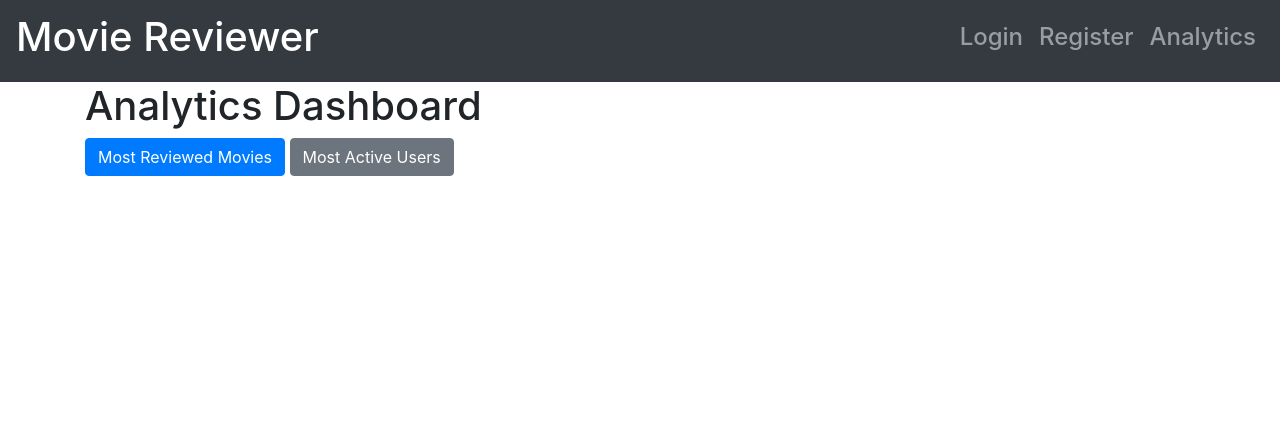
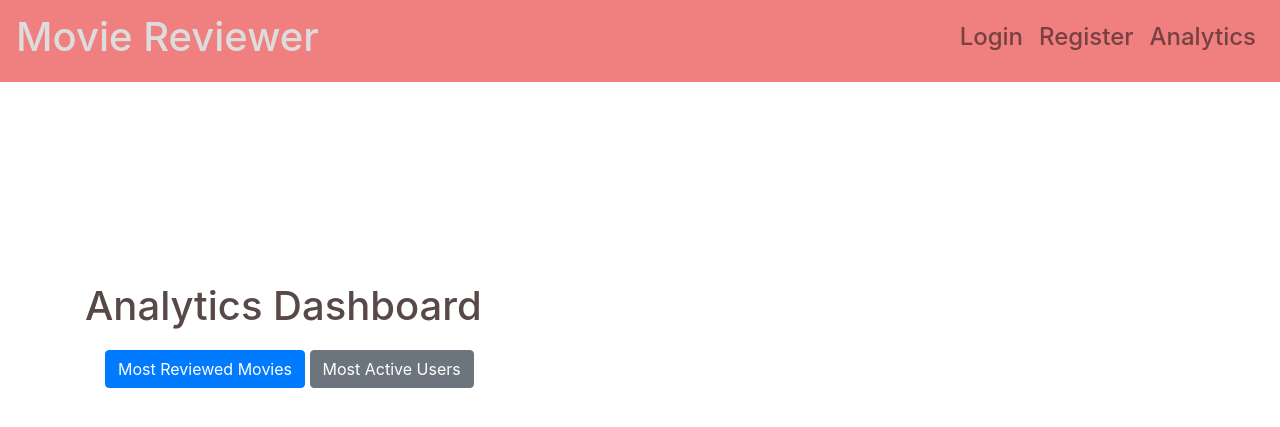
Before and after one commit to Jue12138/MovieReview, a Flask app: page /analytics-dashboard in a window 1280 px wide. Shown: the top 427 px of the page. Run offline with Flask 2, Linux system fonts and the light colour scheme; some libraries are stand-ins or nearby versions.

Commit message:
fix css style

```diff
--- a/flask_app/static/custom.css
+++ b/flask_app/static/custom.css
@@ -1,6 +1,22 @@
 movie {
   max-width: 80;
   padding: 1;
+}
+
+.navbar {
+  background-color: lightcoral !important;
+}
+
+.navbar-light .navbar-brand h1 {
+  color: gainsboro;
+}
+
+.space {
+  padding-top: 200px;
+}
+
+.word {
+  color: #584848;
 }
 
 .card-body > img {
@@ -22,3 +38,7 @@ movie {
 .comment-pic {
   max-width: 64px;
 }
+
+.button-container {
+  margin: 20px;
+}
--- a/flask_app/templates/analytics_dashboard.html
+++ b/flask_app/templates/analytics_dashboard.html
@@ -1,8 +1,8 @@
 {% extends "header.html" %} {% block content %}
 
-<h1>Analytics Dashboard</h1>
+<h1 class="space word">Analytics Dashboard</h1>
 
-<div class="button-container" style="margin-bottom: 20px">
+<div class="button-container">
   <a href="{{ url_for('movies.most_reviewed_movies') }}" class="btn btn-primary"
     >Most Reviewed Movies</a
   >
--- a/flask_app/templates/analytics_most_active.html
+++ b/flask_app/templates/analytics_most_active.html
@@ -1,6 +1,6 @@
 {% extends "header.html" %} {% block content %}
 
-<h1>Most Active Users</h1>
+<h1 class="space word">Most Active Users</h1>
 <table border="1">
   <thead>
     <tr>
--- a/flask_app/templates/analytics_most_reviewed.html
+++ b/flask_app/templates/analytics_most_reviewed.html
@@ -1,7 +1,6 @@
-{% extends "header.html" %}
-{% block content %}
+{% extends "header.html" %} {% block content %}
 
-<h1>Most Reviewed Movies</h1>
+<h1 class="space word">Most Reviewed Movies</h1>
 <table border="1">
   <thead>
     <tr>
--- a/flask_app/templates/base.html
+++ b/flask_app/templates/base.html
@@ -1,10 +1,17 @@
 <html lang="en">
   <head>
-    <meta charset="UTF-8">
-    <meta name="viewport" content="width=device-width, initial-scale=1.0">
+    <meta charset="UTF-8" />
+    <meta name="viewport" content="width=device-width, initial-scale=1.0" />
 
-    <link rel="stylesheet" href="https://stackpath.bootstrapcdn.com/bootstrap/4.4.1/css/bootstrap.min.css" integrity="sha384-Vkoo8x4CGsO3+Hhxv8T/Q5PaXtkKtu6ug5TOeNV6gBiFeWPGFN9MuhOf23Q9Ifjh" crossorigin="anonymous">
-    <link rel="stylesheet" type="text/css" href="{{ url_for('static', filename='custom.css') }}">
+    <link
+      rel="stylesheet"
+      href="https://stackpath.bootstrapcdn.com/bootstrap/4.4.1/css/bootstrap.min.css"
+    />
+    <link
+      rel="stylesheet"
+      href="{{ url_for('static', filename='custom.css', v='1.1') }}"
+    />
+
     {% if title %}
     <title>{{ title }}</title>
     {% else %}
@@ -16,8 +23,20 @@
     <h1>Overrideable Content</h1>
     {% endblock %}
 
-    <script src="https://code.jquery.com/jquery-3.4.1.slim.min.js" integrity="sha384-J6qa4849blE2+poT4WnyKhv5vZF5SrPo0iEjwBvKU7imGFAV0wwj1yYfoRSJoZ+n" crossorigin="anonymous"></script>
-    <script src="https://cdn.jsdelivr.net/npm/popper.js@1.16.0/dist/umd/popper.min.js" integrity="sha384-Q6E9RHvbIyZFJoft+2mJbHaEWldlvI9IOYy5n3zV9zzTtmI3UksdQRVvoxMfooAo" crossorigin="anonymous"></script>
-    <script src="https://stackpath.bootstrapcdn.com/bootstrap/4.4.1/js/bootstrap.min.js" integrity="sha384-wfSDF2E50Y2D1uUdj0O3uMBJnjuUD4Ih7YwaYd1iqfktj0Uod8GCExl3Og8ifwB6" crossorigin="anonymous"></script>
+    <script
+      src="https://code.jquery.com/jquery-3.4.1.slim.min.js"
+      integrity="sha384-J6qa4849blE2+poT4WnyKhv5vZF5SrPo0iEjwBvKU7imGFAV0wwj1yYfoRSJoZ+n"
+      crossorigin="anonymous"
+    ></script>
+    <script
+      src="https://cdn.jsdelivr.net/npm/popper.js@1.16.0/dist/umd/popper.min.js"
+      integrity="sha384-Q6E9RHvbIyZFJoft+2mJbHaEWldlvI9IOYy5n3zV9zzTtmI3UksdQRVvoxMfooAo"
+      crossorigin="anonymous"
+    ></script>
+    <script
+      src="https://stackpath.bootstrapcdn.com/bootstrap/4.4.1/js/bootstrap.min.js"
+      integrity="sha384-wfSDF2E50Y2D1uUdj0O3uMBJnjuUD4Ih7YwaYd1iqfktj0Uod8GCExl3Og8ifwB6"
+      crossorigin="anonymous"
+    ></script>
   </body>
 </html>
--- a/flask_app/templates/header.html
+++ b/flask_app/templates/header.html
@@ -1,8 +1,7 @@
 {% extends "base.html" %} {% block header %}
-<nav class="navbar navbar-expand-lg navbar-dark bg-dark">
-  <a class="navbar-brand" href="{{ url_for('movies.index') }}"
-    ><h1>Movie Reviewer</h1></a
-  >
+<nav class="navbar navbar-expand-lg navbar-light bg-light">
+  <a class="navbar-brand" href="{{ url_for('movies.index') }}"><h1>Movie Reviewer</h1></a>
+
   <button
     class="navbar-toggler"
     type="button"
--- a/requirements.txt
+++ b/requirements.txt
@@ -27,3 +27,4 @@ Werkzeug==2.0.3
 WTForms==3.0.1
 flask_oauthlib==0.9.6
 pytest==6.1.2
+Pillow==10.0.1
```
Also changed, not shown: flask_app/templates/index.html (+6 -11 lines), 1 other file. Lines whose indentation alone changed are shown as unchanged.
